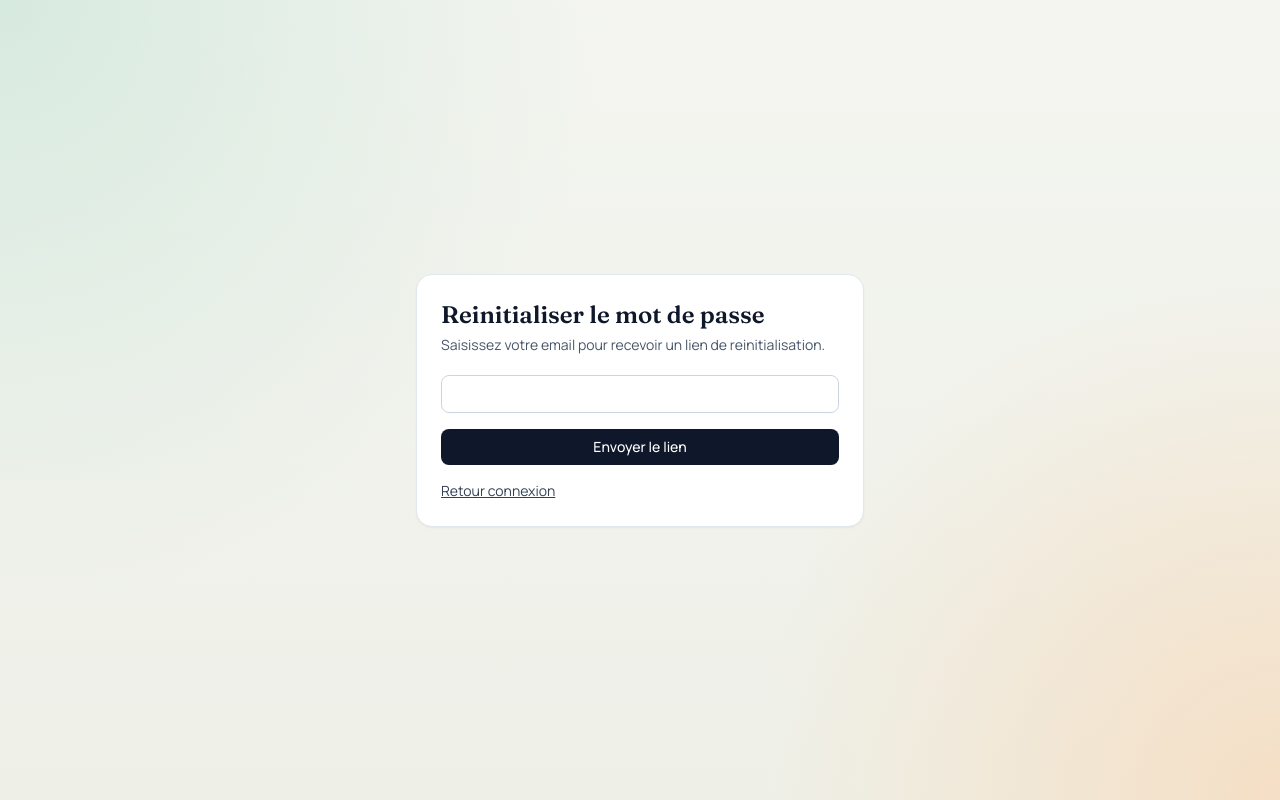
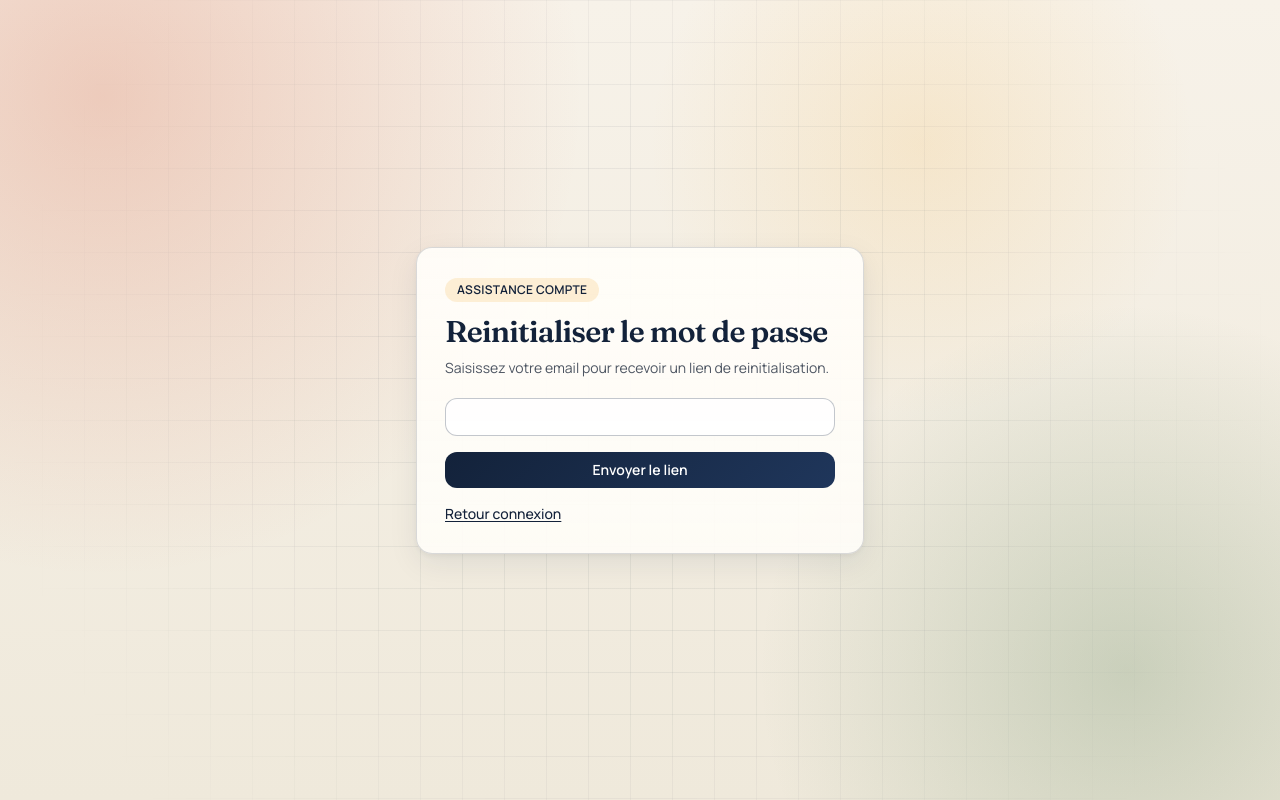
Before and after one commit to Harrycover83/Biltoki-portail-commercants, a React (Vite) app: page /reset-password in a window 1280 px wide. Built offline with nearby package versions, Linux system fonts and the light colour scheme; no server answers.

Commit message:
feat: enhance UI components and add authentication scripts for improved user experience

```diff
--- a/src/app/AppRouter.tsx
+++ b/src/app/AppRouter.tsx
@@ -21,10 +21,10 @@ import { NotFoundPage } from '../features/common/pages/NotFoundPage'
 
 function PrivateLayout({ children }: { children: ReactNode }) {
   return (
-    <>
+    <div className="brand-shell min-h-screen">
       <AppHeader />
       {children}
-    </>
+    </div>
   )
 }
 
--- a/src/components/layout/AppHeader.tsx
+++ b/src/components/layout/AppHeader.tsx
@@ -6,14 +6,14 @@ export function AppHeader() {
 
   const navClassName = ({ isActive }: { isActive: boolean }) =>
     isActive
-      ? 'rounded-lg bg-slate-900 px-3 py-2 text-sm font-medium text-white'
-      : 'rounded-lg px-3 py-2 text-sm font-medium text-slate-700 hover:bg-slate-100'
+      ? 'rounded-full bg-[#13223a] px-3 py-2 text-sm font-semibold text-white shadow-sm'
+      : 'rounded-full px-3 py-2 text-sm font-semibold text-[#2a3242] hover:bg-[#13223a14]'
 
   return (
-    <header className="sticky top-0 z-10 border-b border-slate-200 bg-white/95 backdrop-blur">
+    <header className="sticky top-0 z-20 border-b border-[#13223a26] bg-[#fff9f0]/95 backdrop-blur">
       <div className="mx-auto flex w-full max-w-6xl items-center justify-between px-4 py-3 md:px-6">
-        <Link to="/dashboard" className="text-lg font-semibold tracking-tight text-slate-900">
-          Portail Commercants
+        <Link to="/dashboard" className="brand-title text-lg font-semibold tracking-tight text-[#13223a]">
+          Biltoki Commercants
         </Link>
         <nav className="hidden items-center gap-1 md:flex">
           <NavLink to="/dashboard" className={navClassName}>
@@ -35,10 +35,11 @@ export function AppHeader() {
           ) : null}
         </nav>
         <div className="flex items-center gap-3">
-          {user ? <span className="hidden text-xs text-slate-500 md:inline">{user.email}</span> : null}
+          {profile?.role ? <span className="brand-badge hidden md:inline-flex">{profile.role}</span> : null}
+          {user ? <span className="hidden text-xs text-[#4a5261] md:inline">{user.email}</span> : null}
           <button
             type="button"
-            className="rounded-lg border border-slate-300 px-3 py-2 text-sm text-slate-700 hover:bg-slate-50"
+            className="rounded-full border border-[#13223a40] px-3 py-2 text-sm font-medium text-[#13223a] hover:bg-[#13223a10]"
             onClick={() => {
               void signOut()
             }}
--- a/src/components/ui/Card.tsx
+++ b/src/components/ui/Card.tsx
@@ -9,9 +9,9 @@ type CardProps = PropsWithChildren<{
 
 export function Card({ className, title, subtitle, children }: CardProps) {
   return (
-    <section className={clsx('rounded-2xl border border-slate-200 bg-white p-5 shadow-sm', className)}>
-      {title ? <h3 className="text-base font-semibold text-slate-900">{title}</h3> : null}
-      {subtitle ? <p className="mt-1 text-sm text-slate-500">{subtitle}</p> : null}
+    <section className={clsx('brand-card', className)}>
+      {title ? <h3 className="brand-title text-base font-semibold">{title}</h3> : null}
+      {subtitle ? <p className="mt-1 text-sm text-[#5a6270]">{subtitle}</p> : null}
       <div className={clsx(title || subtitle ? 'mt-4' : '')}>{children}</div>
     </section>
   )
--- a/src/components/ui/StateMessage.tsx
+++ b/src/components/ui/StateMessage.tsx
@@ -1,10 +1,10 @@
 type StateMessageVariant = 'loading' | 'empty' | 'error' | 'success'
 
 const variantClassName: Record<StateMessageVariant, string> = {
-  loading: 'bg-slate-100 text-slate-700 border-slate-200',
-  empty: 'bg-blue-50 text-blue-800 border-blue-200',
+  loading: 'bg-[#13223a0d] text-[#2a3242] border-[#13223a24]',
+  empty: 'bg-[#f3b54d22] text-[#3a2f1e] border-[#f3b54d66]',
   error: 'bg-rose-50 text-rose-800 border-rose-200',
-  success: 'bg-emerald-50 text-emerald-800 border-emerald-200',
+  success: 'bg-[#4f7a4f1a] text-[#244224] border-[#4f7a4f55]',
 }
 
 type StateMessageProps = {
--- a/src/features/auth/pages/LoginPage.tsx
+++ b/src/features/auth/pages/LoginPage.tsx
@@ -1,10 +1,21 @@
 import { useState, type FormEvent } from 'react'
 import { Link, Navigate, useLocation } from 'react-router-dom'
 import { useAuth } from '../AuthProvider'
+import { getRuntimeConfig } from '../../../lib/env'
 
 export function LoginPage() {
   const { user, signIn, configurationError } = useAuth()
   const location = useLocation()
+  const config = getRuntimeConfig()
+
+  let supabaseHost: string | null = null
+  if (config.supabaseUrl) {
+    try {
+      supabaseHost = new URL(config.supabaseUrl).host
+    } catch {
+      supabaseHost = config.supabaseUrl
+    }
+  }
 
   const [email, setEmail] = useState('')
   const [password, setPassword] = useState('')
@@ -30,13 +41,14 @@ export function LoginPage() {
   }
 
   return (
-    <div className="grid min-h-screen place-items-center px-4">
-      <div className="w-full max-w-md rounded-2xl border border-slate-200 bg-white p-6 shadow-sm">
-        <h1 className="text-2xl font-semibold text-slate-900">Connexion commerçant</h1>
-        <p className="mt-1 text-sm text-slate-600">Accedez a votre espace personnel des Halles de Biltoki.</p>
+    <div className="brand-shell grid min-h-screen place-items-center px-4 py-8">
+      <div className="brand-card w-full max-w-md p-6 md:p-7">
+        <p className="brand-badge">Portail Biltoki</p>
+        <h1 className="brand-title mt-3 text-3xl font-semibold">Connexion commercant</h1>
+        <p className="mt-2 text-sm text-[#4d5562]">Accedez a votre espace personnel des Halles de Biltoki.</p>
 
-        {configurationError ? <p className="mt-4 rounded-lg bg-amber-50 p-3 text-sm text-amber-700">{configurationError}</p> : null}
-        {error ? <p className="mt-4 rounded-lg bg-rose-50 p-3 text-sm text-rose-700">{error}</p> : null}
+        {configurationError ? <p className="mt-4 rounded-xl border border-amber-300 bg-amber-50 p-3 text-sm text-amber-700">{configurationError}</p> : null}
+        {error ? <p className="mt-4 rounded-xl border border-rose-200 bg-rose-50 p-3 text-sm text-rose-700">{error}</p> : null}
 
         <form className="mt-5 space-y-4" onSubmit={onSubmit}>
           <label className="block">
@@ -46,7 +58,7 @@ export function LoginPage() {
               required
               value={email}
               onChange={(event) => setEmail(event.target.value)}
-              className="w-full rounded-lg border border-slate-300 px-3 py-2 text-sm focus:border-slate-500 focus:outline-none"
+              className="brand-input"
             />
           </label>
           <label className="block">
@@ -56,21 +68,25 @@ export function LoginPage() {
               required
               value={password}
               onChange={(event) => setPassword(event.target.value)}
-              className="w-full rounded-lg border border-slate-300 px-3 py-2 text-sm focus:border-slate-500 focus:outline-none"
+              className="brand-input"
             />
           </label>
           <button
             disabled={submitting}
             type="submit"
-            className="w-full rounded-lg bg-slate-900 px-3 py-2 text-sm font-medium text-white hover:bg-slate-700 disabled:cursor-not-allowed disabled:opacity-60"
+            className="brand-button w-full disabled:cursor-not-allowed disabled:opacity-60"
           >
             {submitting ? 'Connexion...' : 'Se connecter'}
           </button>
         </form>
 
-        <Link to="/reset-password" className="mt-4 inline-block text-sm text-slate-700 underline">
+        <Link to="/reset-password" className="mt-4 inline-block text-sm font-medium text-[#13223a] underline underline-offset-2">
           Mot de passe oublie ?
         </Link>
+
+        {supabaseHost ? (
+          <p className="mt-3 text-xs text-[#626a78]">Projet Supabase detecte: {supabaseHost}</p>
+        ) : null}
       </div>
     </div>
   )
--- a/src/features/auth/pages/ResetPasswordPage.tsx
+++ b/src/features/auth/pages/ResetPasswordPage.tsx
@@ -14,24 +14,25 @@ export function ResetPasswordPage() {
   }
 
   return (
-    <div className="grid min-h-screen place-items-center px-4">
-      <div className="w-full max-w-md rounded-2xl border border-slate-200 bg-white p-6 shadow-sm">
-        <h1 className="text-2xl font-semibold text-slate-900">Reinitialiser le mot de passe</h1>
-        <p className="mt-1 text-sm text-slate-600">Saisissez votre email pour recevoir un lien de reinitialisation.</p>
-        {status ? <p className="mt-4 rounded-lg bg-slate-100 p-3 text-sm text-slate-700">{status}</p> : null}
+    <div className="brand-shell grid min-h-screen place-items-center px-4 py-8">
+      <div className="brand-card w-full max-w-md p-6 md:p-7">
+        <p className="brand-badge">Assistance compte</p>
+        <h1 className="brand-title mt-3 text-3xl font-semibold">Reinitialiser le mot de passe</h1>
+        <p className="mt-2 text-sm text-[#4d5562]">Saisissez votre email pour recevoir un lien de reinitialisation.</p>
+        {status ? <p className="mt-4 rounded-xl border border-[#13223a20] bg-[#13223a0a] p-3 text-sm text-[#2a3242]">{status}</p> : null}
         <form className="mt-5 space-y-4" onSubmit={onSubmit}>
           <input
             type="email"
             value={email}
             onChange={(event) => setEmail(event.target.value)}
             required
-            className="w-full rounded-lg border border-slate-300 px-3 py-2 text-sm"
+            className="brand-input"
           />
-          <button type="submit" className="w-full rounded-lg bg-slate-900 px-3 py-2 text-sm font-medium text-white">
+          <button type="submit" className="brand-button w-full">
             Envoyer le lien
           </button>
         </form>
-        <Link to="/login" className="mt-4 inline-block text-sm text-slate-700 underline">
+        <Link to="/login" className="mt-4 inline-block text-sm font-medium text-[#13223a] underline underline-offset-2">
           Retour connexion
         </Link>
       </div>
--- a/src/index.css
+++ b/src/index.css
@@ -5,11 +5,15 @@
 @tailwind utilities;
 
 :root {
-  --bg: #f4f5f0;
-  --bg-soft: #eef0e8;
-  --ink: #101b1b;
-  --accent: #0f766e;
-  --accent-soft: #bde4df;
+  --bg: #f7f2e9;
+  --bg-soft: #efe9db;
+  --ink: #101928;
+  --ink-soft: #3a4352;
+  --navy: #13223a;
+  --terracotta: #d35f3f;
+  --sun: #f3b54d;
+  --leaf: #4f7a4f;
+  --paper: #fffdf8;
 }
 
 * {
@@ -22,8 +26,9 @@ body {
   font-family: 'Manrope', sans-serif;
   color: var(--ink);
   background:
-    radial-gradient(circle at top left, #d7eadf 0%, transparent 40%),
-    radial-gradient(circle at bottom right, #f5dfc5 0%, transparent 35%),
+    radial-gradient(circle at 8% 12%, rgba(211, 95, 63, 0.26) 0%, transparent 35%),
+    radial-gradient(circle at 88% 84%, rgba(79, 122, 79, 0.24) 0%, transparent 28%),
+    radial-gradient(circle at 72% 18%, rgba(243, 181, 77, 0.18) 0%, transparent 24%),
     linear-gradient(180deg, var(--bg) 0%, var(--bg-soft) 100%);
 }
 
@@ -36,3 +41,64 @@ h3 {
 #root {
   min-height: 100vh;
 }
+
+@layer components {
+  .brand-shell {
+    @apply relative;
+  }
+
+  .brand-shell::before {
+    content: '';
+    position: fixed;
+    inset: 0;
+    pointer-events: none;
+    z-index: -1;
+    background-image:
+      linear-gradient(rgba(19, 34, 58, 0.06) 1px, transparent 1px),
+      linear-gradient(90deg, rgba(19, 34, 58, 0.06) 1px, transparent 1px);
+    background-size: 42px 42px;
+    mask-image: radial-gradient(circle at center, black 35%, transparent 85%);
+  }
+
+  .brand-card {
+    @apply rounded-2xl border p-5 shadow-sm;
+    border-color: rgba(19, 34, 58, 0.16);
+    background: linear-gradient(180deg, rgba(255, 253, 248, 0.96), rgba(255, 253, 248, 0.9));
+    box-shadow:
+      0 10px 30px rgba(19, 34, 58, 0.08),
+      0 2px 6px rgba(19, 34, 58, 0.06);
+  }
+
+  .brand-title {
+    @apply tracking-tight;
+    color: var(--navy);
+    font-family: 'Fraunces', serif;
+  }
+
+  .brand-input {
+    @apply w-full rounded-xl border px-3 py-2 text-sm text-slate-800 outline-none transition;
+    border-color: rgba(19, 34, 58, 0.25);
+    background-color: rgba(255, 255, 255, 0.85);
+  }
+
+  .brand-input:focus {
+    border-color: var(--terracotta);
+    box-shadow: 0 0 0 3px rgba(211, 95, 63, 0.18);
+  }
+
+  .brand-button {
+    @apply rounded-xl px-4 py-2 text-sm font-semibold text-white transition;
+    background: linear-gradient(135deg, var(--navy), #1f365b);
+  }
+
+  .brand-button:hover {
+    transform: translateY(-1px);
+    box-shadow: 0 8px 18px rgba(19, 34, 58, 0.25);
+  }
+
+  .brand-badge {
+    @apply inline-flex items-center rounded-full px-3 py-1 text-xs font-semibold uppercase tracking-wide;
+    background: rgba(243, 181, 77, 0.2);
+    color: var(--navy);
+  }
+}
```
Also changed, not shown: scripts/check-auth-integrity.mjs (added, +36 -0 lines), scripts/inspect-auth-users.mjs (added, +44 -0 lines), 1 other file (tests, documents, lock files or other folders).
